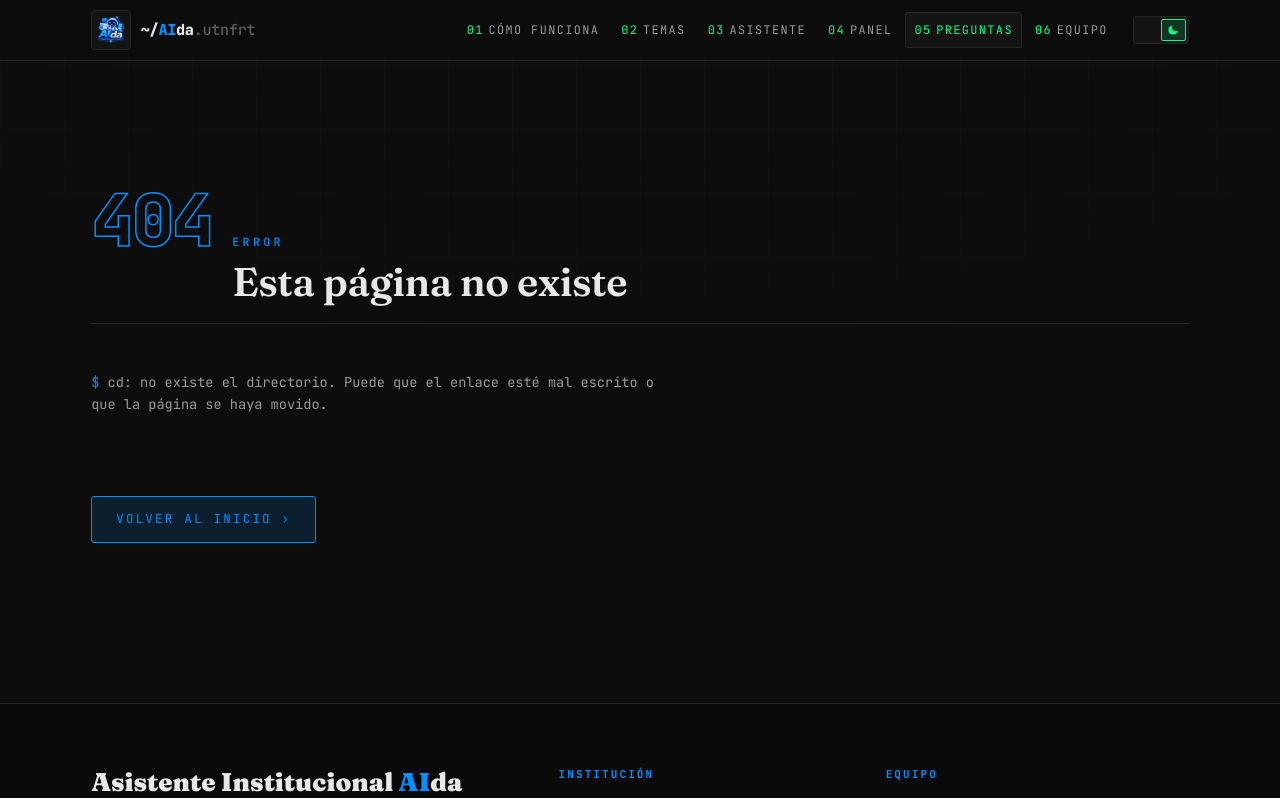
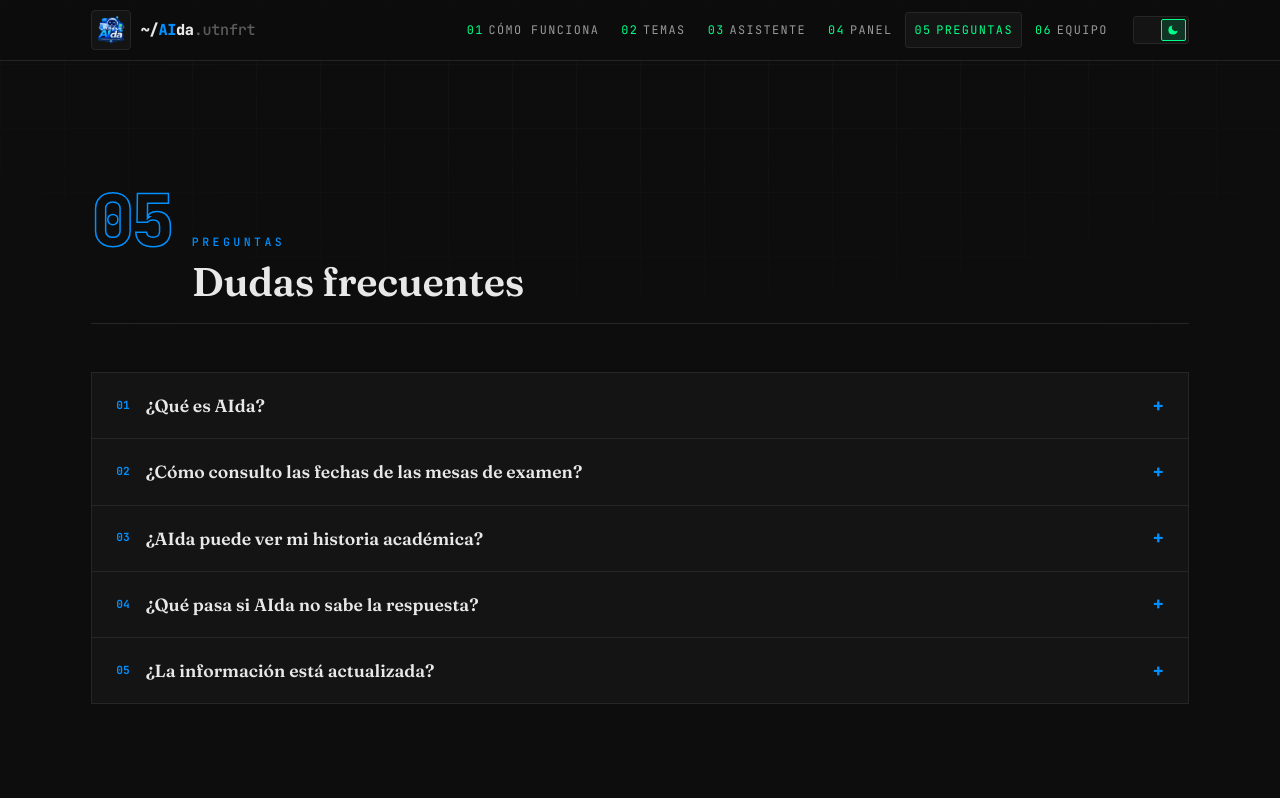
Before and after one commit to JuanDiaz26/aida-frontend, a React (Vite) app: page /preguntas in a window 1280 px wide. Shown: the top 798 px of the page. Built offline with nearby package versions, Linux system fonts and the light colour scheme.

Commit message:
feat: crear la página de preguntas frecuentes con Accordion

```diff
--- a/src/App.jsx
+++ b/src/App.jsx
@@ -7,6 +7,7 @@ import Equipo from './pages/Equipo.jsx'
 import Inicio from './pages/Inicio.jsx'
 import NoEncontrada from './pages/NoEncontrada.jsx'
 import Panel from './pages/Panel.jsx'
+import Preguntas from './pages/Preguntas.jsx'
 import Temas from './pages/Temas.jsx'
 
 const CLAVE_TEMA = 'aida-tema'
@@ -35,6 +36,7 @@ function App() {
         <Route path="temas" element={<Temas />} />
         <Route path="asistente" element={<Asistente />} />
         <Route path="panel" element={<Panel />} />
+        <Route path="preguntas" element={<Preguntas />} />
         <Route path="equipo" element={<Equipo />} />
         <Route path="*" element={<NoEncontrada />} />
       </Route>
--- /dev/null
+++ b/src/data/preguntas.js
@@ -0,0 +1,27 @@
+export const preguntas = [
+  {
+    pregunta: '¿Qué es AIda?',
+    respuesta:
+      'AIda es el asistente institucional de la UTN Facultad Regional Tucumán. Responde consultas sobre mesas de examen, inscripciones, correlativas y trámites académicos las 24 horas, citando siempre la fuente oficial y su fecha de actualización.',
+  },
+  {
+    pregunta: '¿Cómo consulto las fechas de las mesas de examen?',
+    respuesta:
+      'Podés preguntárselo directamente al chat virtual. Las fechas exactas se resuelven por consulta a la base de datos institucional, no por generación de texto, así que la respuesta refleja el calendario académico vigente.',
+  },
+  {
+    pregunta: '¿AIda puede ver mi historia académica?',
+    respuesta:
+      'No. En esta versión AIda responde únicamente sobre información pública institucional y no requiere que inicies sesión. Las consultas personalizadas por estudiante quedan fuera del alcance actual porque implican datos personales protegidos por la Ley 25.326.',
+  },
+  {
+    pregunta: '¿Qué pasa si AIda no sabe la respuesta?',
+    respuesta:
+      'No inventa una respuesta. Si no tiene evidencia suficiente, deriva la consulta al panel institucional para que la responda una persona de Bedelía o Alumnado. Esa respuesta humana después se incorpora a la base de conocimiento.',
+  },
+  {
+    pregunta: '¿La información está actualizada?',
+    respuesta:
+      'Sí. El personal de Bedelía, Alumnado y Secretaría carga y actualiza la información oficial desde el panel de gestión, con versionado y fecha de vigencia, de modo que cada dato indica desde cuándo rige.',
+  },
+]
--- /dev/null
+++ b/src/pages/Preguntas.jsx
@@ -0,0 +1,30 @@
+import { Accordion, Container } from 'react-bootstrap'
+import EncabezadoSeccion from '../components/EncabezadoSeccion.jsx'
+import { preguntas } from '../data/preguntas.js'
+import '../styles/preguntas.css'
+
+
+function Preguntas() {
+  return (
+    <section className="section-pad">
+
+      <Container>
+        <EncabezadoSeccion numero="05" kicker="Preguntas" titulo="Dudas frecuentes" />
+
+        <Accordion className="faq aparecer d1">
+          {preguntas.map((item, indice) => (
+            <Accordion.Item key={item.pregunta} eventKey={String(indice)}>
+              <Accordion.Header className="faq-header">
+                <span className="n">{String(indice + 1).padStart(2, '0')}</span>
+                {item.pregunta}
+              </Accordion.Header>
+              <Accordion.Body className="faq-cuerpo">{item.respuesta}</Accordion.Body>
+            </Accordion.Item>
+          ))}
+        </Accordion>
+      </Container>
+    </section>
+  )
+}
+
+export default Preguntas
--- /dev/null
+++ b/src/styles/preguntas.css
@@ -0,0 +1,62 @@
+/* Acordeón de React Bootstrap re-tematizado con sus propias variables */
+.faq {
+  --bs-accordion-bg: var(--bg-elev);
+  --bs-accordion-color: var(--text);
+  --bs-accordion-border-color: var(--border);
+  --bs-accordion-border-radius: 0;
+  --bs-accordion-inner-border-radius: 0;
+  --bs-accordion-btn-bg: var(--bg-elev);
+  --bs-accordion-btn-color: var(--text);
+  --bs-accordion-active-bg: var(--bg-elev-2);
+  --bs-accordion-active-color: var(--accent);
+  --bs-accordion-btn-focus-box-shadow: none;
+  border: 1px solid var(--border);
+  background: var(--border);
+  display: grid;
+  gap: 1px;
+}
+.faq .accordion-item { border: none; background: var(--bg-elev); }
+
+.faq-header .accordion-button {
+  font-family: var(--serif);
+  font-size: 1.1rem;
+  font-weight: 600;
+  padding: 1.35rem 1.5rem;
+  display: flex;
+  align-items: center;
+  gap: 1rem;
+  box-shadow: none;
+}
+.faq-header .accordion-button:hover { background: var(--bg-elev-2); color: var(--accent); }
+.faq-header .n {
+  font-family: var(--mono);
+  font-size: 0.7rem;
+  color: var(--accent);
+  flex: 0 0 auto;
+}
+
+/* El chevron de Bootstrap se reemplaza por el signo + que gira al abrir */
+.faq-header .accordion-button::after {
+  content: "+";
+  background-image: none;
+  width: auto;
+  height: auto;
+  margin-left: auto;
+  font-family: var(--mono);
+  font-size: 1.15rem;
+  color: var(--accent);
+  transition: transform .25s;
+}
+.faq-header .accordion-button:not(.collapsed)::after { transform: rotate(45deg); }
+
+.faq-cuerpo {
+  font-size: 0.82rem;
+  color: var(--text-dim);
+  line-height: 1.7;
+  padding: 0 1.5rem 1.5rem calc(1.5rem + 2.4em);
+  max-width: 78ch;
+}
+
+@media (max-width: 575.98px) {
+  .faq-cuerpo { padding-left: 1.5rem; }
+}
```
